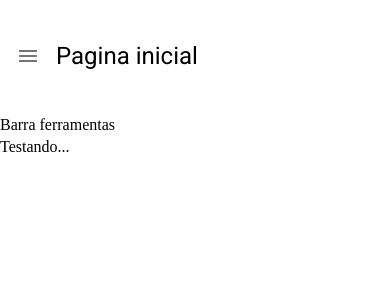
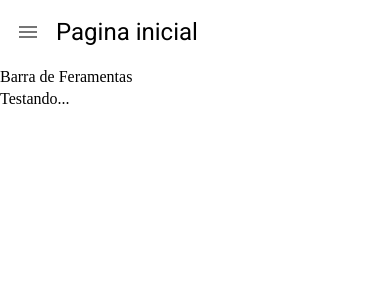
Before and after one commit to l69luiz/autofrota, a React (Create React App) app: page /pagina-inicial in a window 390 px wide. Shown: the top 300 px of the page. Built offline with nearby package versions, Linux system fonts and the light colour scheme.

Commit message:
feat: Dashboard com menu responsivo

```diff
--- a/src/pages/dashboard/Dashboard.tsx
+++ b/src/pages/dashboard/Dashboard.tsx
@@ -8,7 +8,7 @@
 
     return(
 
-      <LayoutBaseDePagina titulo='Pagina inicial'>
+      <LayoutBaseDePagina titulo='Pagina inicial' barraDeFerramentas={<>Barra de Feramentas</>}>
             Testando...
       </LayoutBaseDePagina>
 
--- a/src/shared/layouts/LayoutBaseDePaginas.tsx
+++ b/src/shared/layouts/LayoutBaseDePaginas.tsx
@@ -1,4 +1,4 @@
-import React from "react";
+import React, { ReactNode } from "react";
 import { Box, useMediaQuery } from '@mui/system';
 import { Icon, IconButton, Typography, useTheme } from "@mui/material";
 import { ThemeContext } from "@emotion/react";
@@ -7,20 +7,22 @@
 interface ILayoutBaseDePaginaProps {
     children: React.ReactNode
     titulo: string;
+    barraDeFerramentas?:ReactNode;
 
 
 };
 
-export const LayoutBaseDePagina: React.FC<ILayoutBaseDePaginaProps> = ({ children, titulo }) => {
+export const LayoutBaseDePagina: React.FC<ILayoutBaseDePaginaProps> = ({ children, titulo, barraDeFerramentas }) => {
     const theme = useTheme();
     const smDown = useMediaQuery(theme.breakpoints.down('sm'));
+    const mdDown = useMediaQuery(theme.breakpoints.down('md'));
     const {toggleDrawerOpen} = useDrawerContext();
 
 
     return (
 
         <Box height='100%' display='flex' flexDirection='column' gap={0.5}>
-            <Box padding={1} display='flex' alignItems='center' height={theme.spacing(12)} gap={1}>
+            <Box padding={1} display='flex' alignItems='center' gap={1}height={theme.spacing(smDown ? 6 : mdDown ? 8 : 12)} >
 
                 {smDown && (
                 <IconButton onClick={toggleDrawerOpen} >
@@ -28,15 +30,23 @@
                 </IconButton>)}
 
 
-                <Typography variant='h5'>
-                    {titulo}
+                <Typography
+                    overflow='hidden'
+                    whiteSpace='nowrap'
+                    textOverflow='ellipsis'
+                    variant={smDown ? 'h5' : mdDown ? 'h4' : 'h3'}
+                >
+                   {titulo}
                 </Typography>
 
             </Box>
+
+            {barraDeFerramentas && (
             <Box>
-                Barra ferramentas
-            </Box>
-            <Box>
+                {barraDeFerramentas}
+            </Box>)}
+
+            <Box flex={1} overflow='auto'>
                 {children}
             </Box>
 
```
